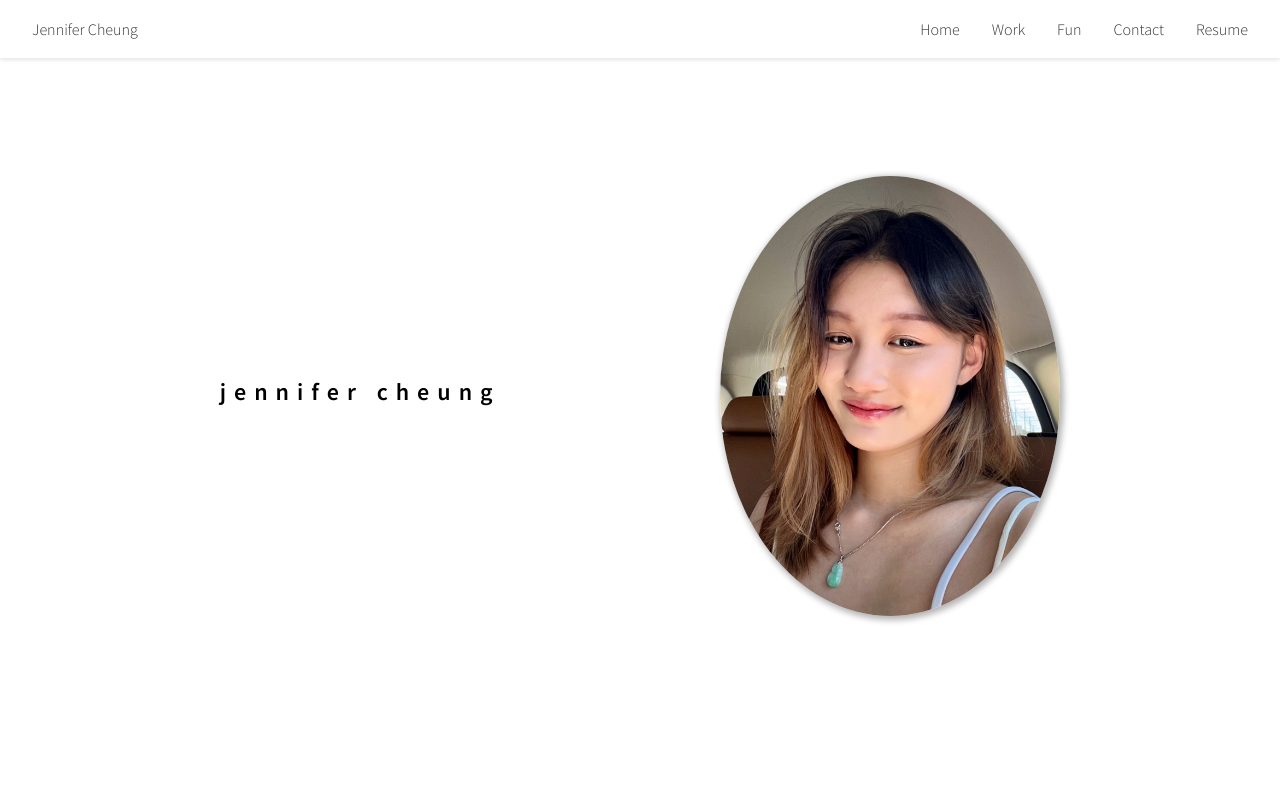
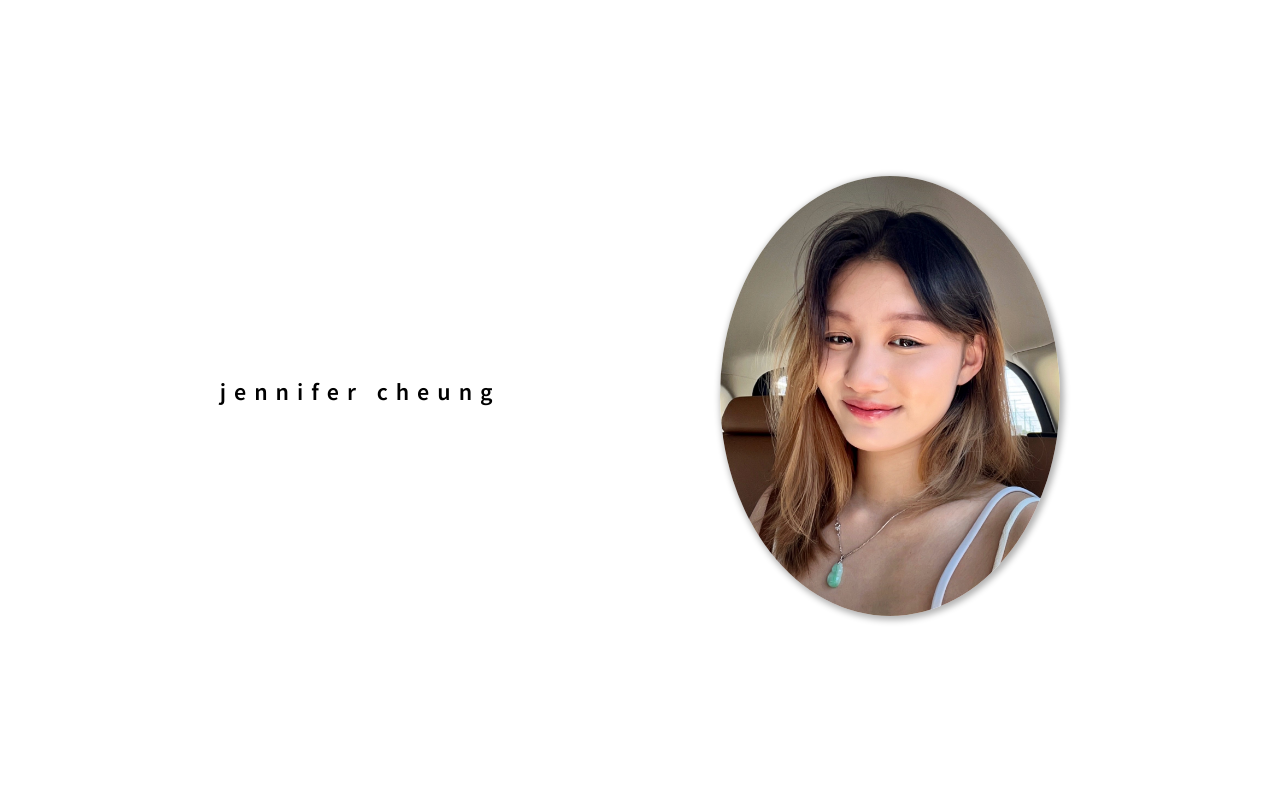
Before and after one commit to jeniichee/personal-website, a React (Create React App) app: page / in a window 1280 px wide. Shown: the top 800 px of the page. Built offline with nearby package versions, Linux system fonts and the light colour scheme; a web font is replaced by a local one.

Commit message:
Changed Navbar file name to Layout

```diff
--- a/src/App.js
+++ b/src/App.js
@@ -1,31 +1,32 @@
 import React from "react";
 import "./App.css";
 
-import Navbar from "./components/Navbar/Navbar";
+import Navbar from "./components/Layout/Layout";
 import Home from "./components/Home/Home";
 import About from "./components/About/About";
 import Portfolio from "./components/Portfolio/Portfolio";
 import Yuki from "./components/Yuki/Yuki";
 import Contact from "./components/Contact/Contact";
-import { BrowserRouter } from "react-router-dom";
+import { BrowserRouter, Routes, Route } from "react-router-dom";
 
 function App() {
   return (
     <BrowserRouter>
-    <div className="App">
-      <Navbar />
-      <Home />
-      <Portfolio />
-      <About />
-      {/* <Yuki /> */}
-      <Contact />
-    </div>
+      <div className="App">
+        {/* <Navbar /> */}
+        <Home />
+        <Portfolio />
+        <Yuki />
+        <Contact />
+      </div>
+      <Routes>
+        <Route path="/" element={<Navbar />}>
+          <Route index element={<Home />} />
+          <Route path="about" element={<About />} />
+        </Route>
+      </Routes>
     </BrowserRouter>
   );
 }
 
 export default App;
-
-// TODO
-// night mode or different modes (persistence...?)
-// route to espresso/blog pages
--- a/src/components/About/About.js
+++ b/src/components/About/About.js
@@ -18,7 +18,7 @@
       <section className="background">
         <h2 className="major">Fun</h2>
         <div className="background-container">
-
+          hello!
         </div>
       </section>
 
--- a/src/components/Navbar/Navbar.css
+++ /dev/null
@@ -1,39 +0,0 @@
-#Navbar {
-  position: fixed;
-  top: 0;
-  width: 100%;
-  /* z-index: 1000; */
-  background: white;
-  box-shadow: 0 2px 4px rgba(0,0,0,0.1);
-}
-
-.nav ul {
-  list-style: none;
-  display: flex;
-  justify-content: flex-end;
-  padding: 1rem;
-  margin: 0;
-}
-
-.nav li {
-  margin: 0 1rem;
-}
-
-.nav a {
-  text-decoration: none;
-  color: #333;
-  transition: color 0.3s ease;
-}
-
-.nav a:hover {
-  color: #007bff;
-}
-
-.nav .name {
-  margin-right: auto;
-}
-
-.active {
-  font-weight: bold;
-  color: #007bff !important;
-}
--- a/src/components/Navbar/Navbar.js
+++ /dev/null
@@ -1,69 +0,0 @@
-import {React, useState, useEffect} from "react";
-import "./Navbar.css";
-import resume from "../../assets/Jennifer Cheung Resume.pdf";
-
-const Navbar = () => {
-
-  const [prevPos, setPrevPos] = useState(0);
-
-  const handleNav = () => {
-    const currPos = window.scrollY;
-
-    if (currPos>prevPos) {
-      document.getElementById("Navbar").style.display = "none";
-    } else {
-       document.getElementById("Navbar").style.display = "block";
-    }
-
-    setPrevPos(currPos);
-
-  }
-
-  useEffect(() => {
-    window.addEventListener("scroll", handleNav);
-
-    return () => window.removeEventListener("scroll", handleNav)
-  })
-
-
-    return (
-    <section id="Navbar">
-      <div className="nav">
-        <nav>
-          <ul>
-            <li className="name">
-              <a href="#home">Jennifer Cheung</a>
-            </li>
-
-            <li>
-              <a href="#home">Home</a>
-            </li>
-
-            <li>
-              <a href="#portfolio">Work</a>
-            </li>
-
-            <li>
-              <a href="#about">Fun</a>
-            </li>
-
-            {/* <li>
-              <a href="#yuki">Yuki</a>
-            </li> */}
-
-            <li>
-              <a href="#contact">Contact</a>
-            </li>
-
-            <li>
-              <a href={resume}>Resume</a>
-            </li>
-
-          </ul>
-        </nav>
-      </div>
-    </section>
-  );
-};
-
-export default Navbar;
```
Also changed, not shown: public/logo192.png (deleted), public/logo512.png (deleted).
